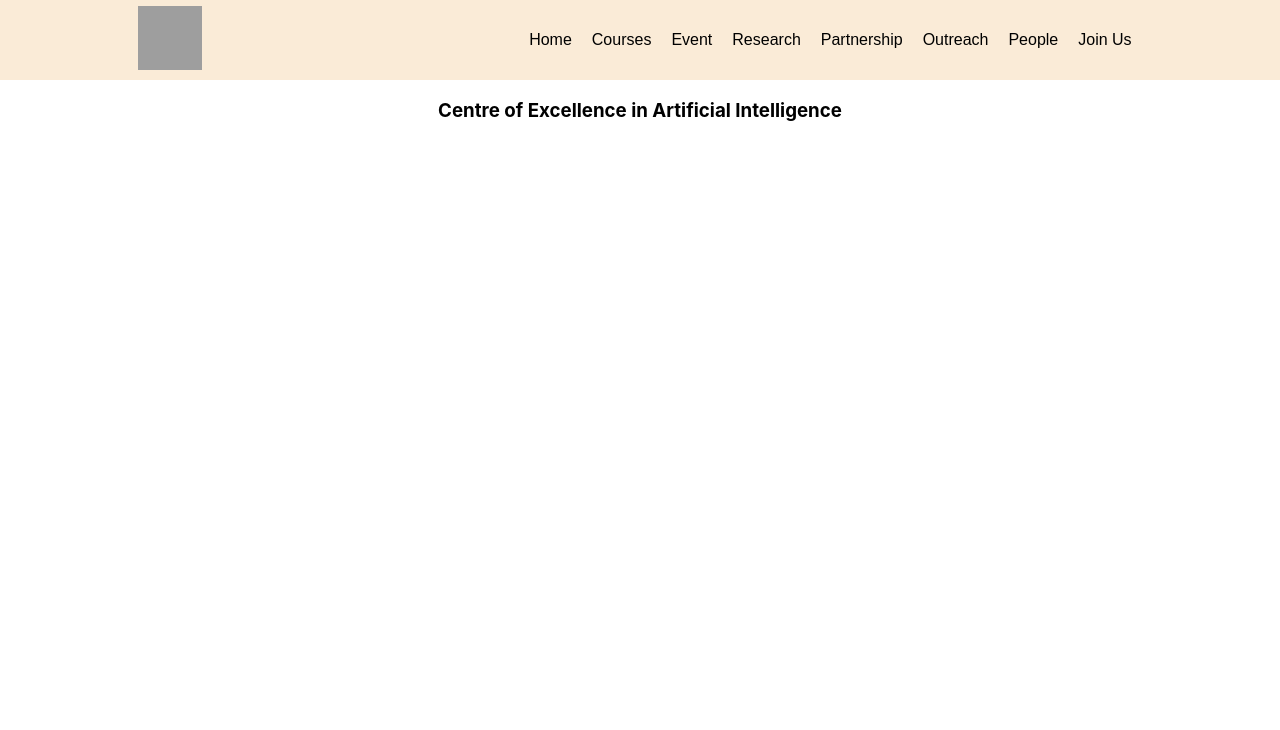
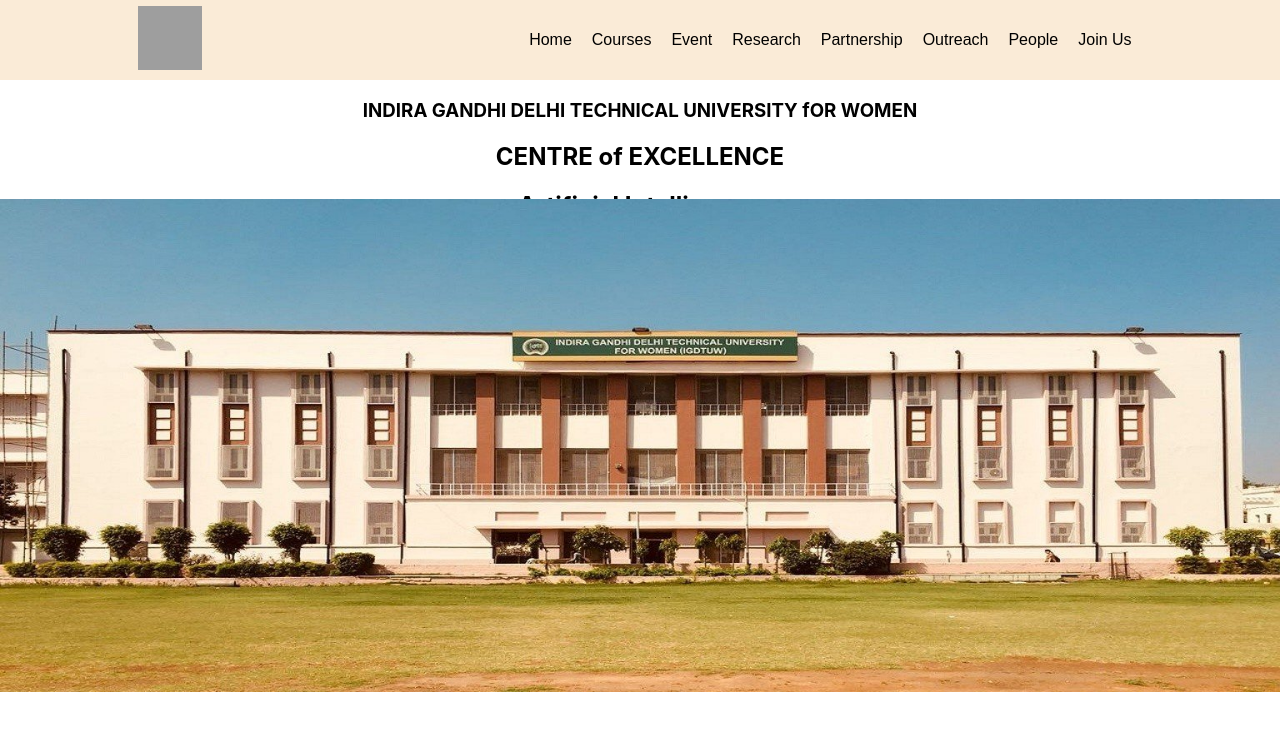
Before and after one commit to mehakg867/coeai, a React (Create React App) app: page / in a window 1280 px wide. Shown: the top 730 px of the page. Built offline with nearby package versions, Linux system fonts and the light colour scheme; grey boxes are pictures that could not be loaded.

Commit message:
added in home page

```diff
--- /dev/null
+++ b/src/components/Home.css
@@ -0,0 +1,4 @@
+.image{
+    max-width: 100%;
+    height:auto;
+}
--- a/src/components/Home.js
+++ b/src/components/Home.js
@@ -1,15 +1,28 @@
 import React, {Component} from 'react';
 import { BrowserRouter as Router} from "react-router-dom";
-//import Container from '@mui/material/Container';
-import Typography from '@mui/material/Typography';
 import '../App.css';
+import './Home.css';
+import IGDTUW from "../images/IGDTUW.jpg";
+import goilogo from "../images/goilogo.jpg";
 function Home() {
     return (
         <div>
            <div style={{height:"100px"}}>
-              <div><h3>Centre of Excellence in Artificial Intelligence</h3></div>
-              <div></div>
+               <div><h3>INDIRA GANDHI DELHI TECHNICAL UNIVERSITY fOR WOMEN</h3>
+                     <p><h2>CENTRE of EXCELLENCE</h2></p>
+               </div>
+                     <div><h2>Artificial Intelligence</h2></div>
+                        <div>COE-AI</div>
+                           <div><h4>SUPPORTED BY</h4></div>
+                              <div>
+                                  <img src={goilogo} alt="this is college logo" className='photo' />
+                               </div>
+                                    <div>
+                                        Department of Science and Technology
+                                 </div>
+                                        <div>GOI</div>
            </div>
+           <div><img src={IGDTUW} alt="this is college logo" className='image' /></div>
 
 
         </div>
```
Also changed, not shown: src/images/IGDTUW.jpg (renamed from src/images/IGDTUW-Delhi.jpg), src/images/goilogo.jpg (added).
